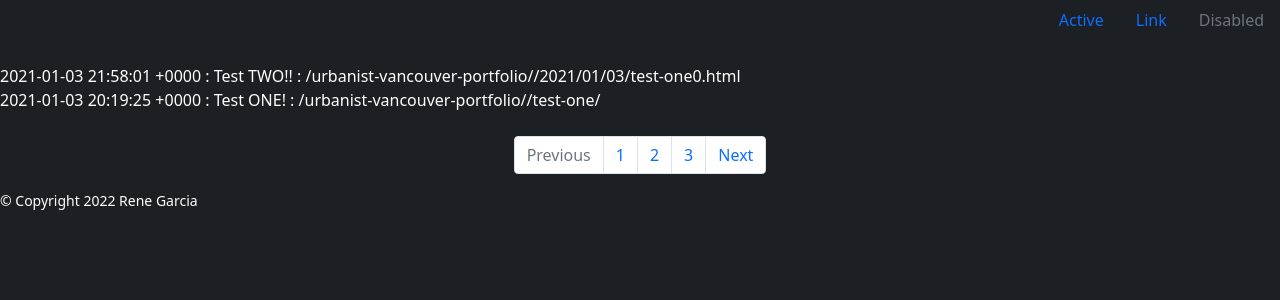
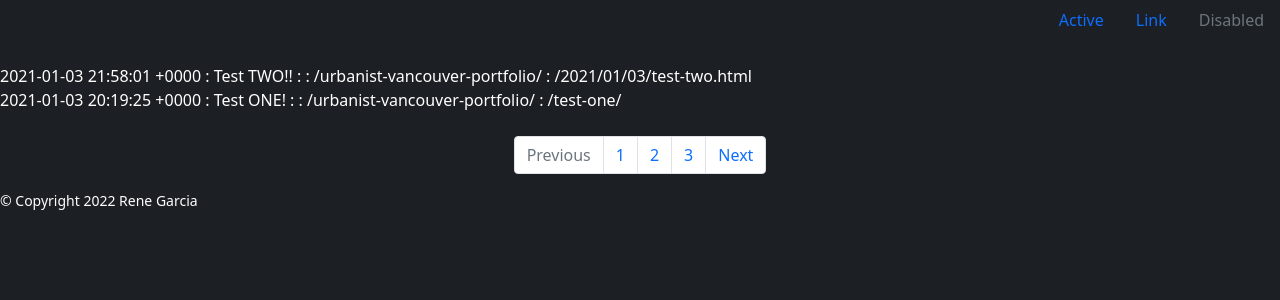
Before and after one commit to renegarciadieguez/urbanist-vancouver-portfolio, a Jekyll site: the page built from index.html, in a window 1280 px wide. Shown: the top 300 px of the page. Built offline with Jekyll 4.4.1, drawn with Linux system fonts in a browser that asks for light colours; the list of posts is cut into pages by our own code.

Commit message:
Added more details for the paginator (#12)

```diff
--- a/index.html
+++ b/index.html
@@ -4,6 +4,6 @@ layout: default
 
 <br />
 {% for post in paginator.posts %}
-  {{ post.date }} : {{ post.title }} : {{ "/" | relative_url }}{{ post.url }}<br />
+  {{ post.date }} : {{ post.title }} : {{ relative_url }} : {{ "/" | relative_url }} : {{ post.url }}<br />
 {% endfor %}
 <br />
```
Also changed, not shown: _posts/2021-01-03-test-two.md (renamed from _posts/2021-01-03-test-one0.md).
